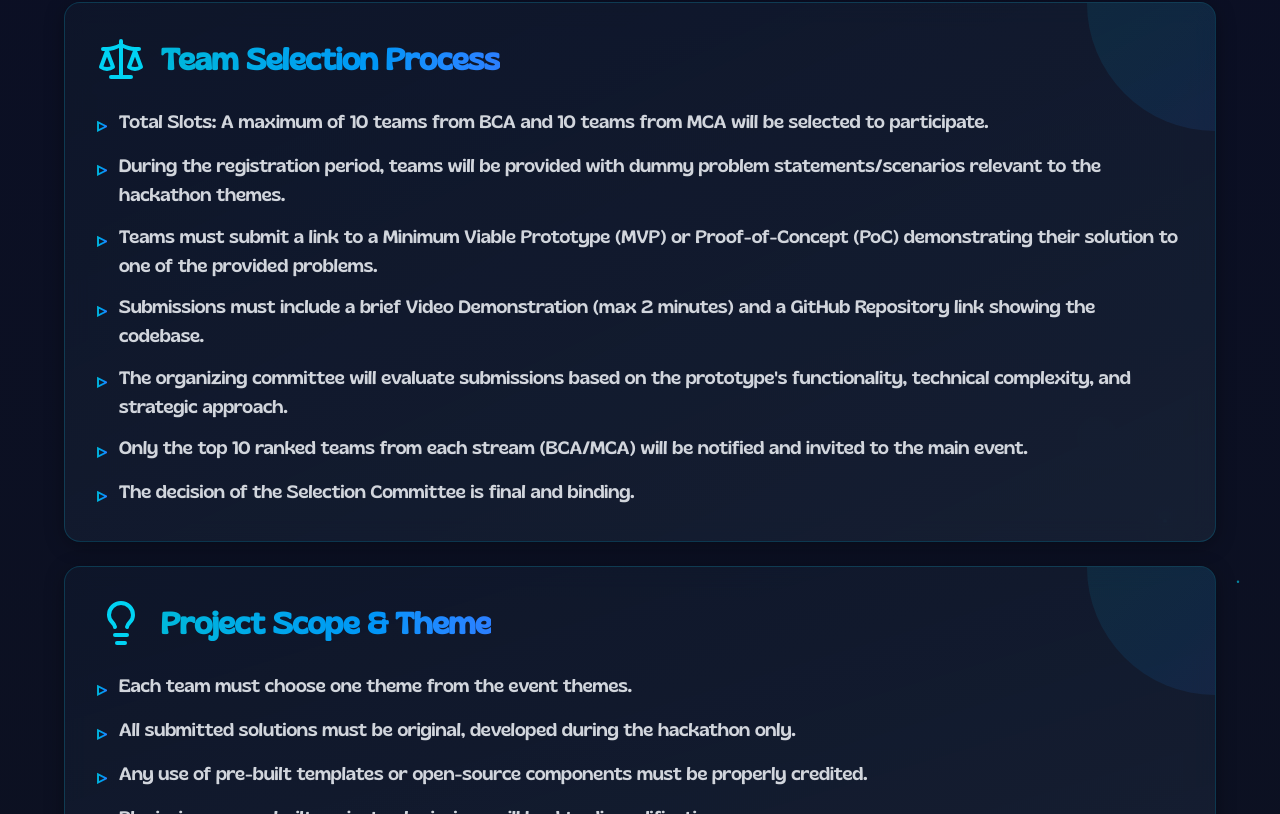
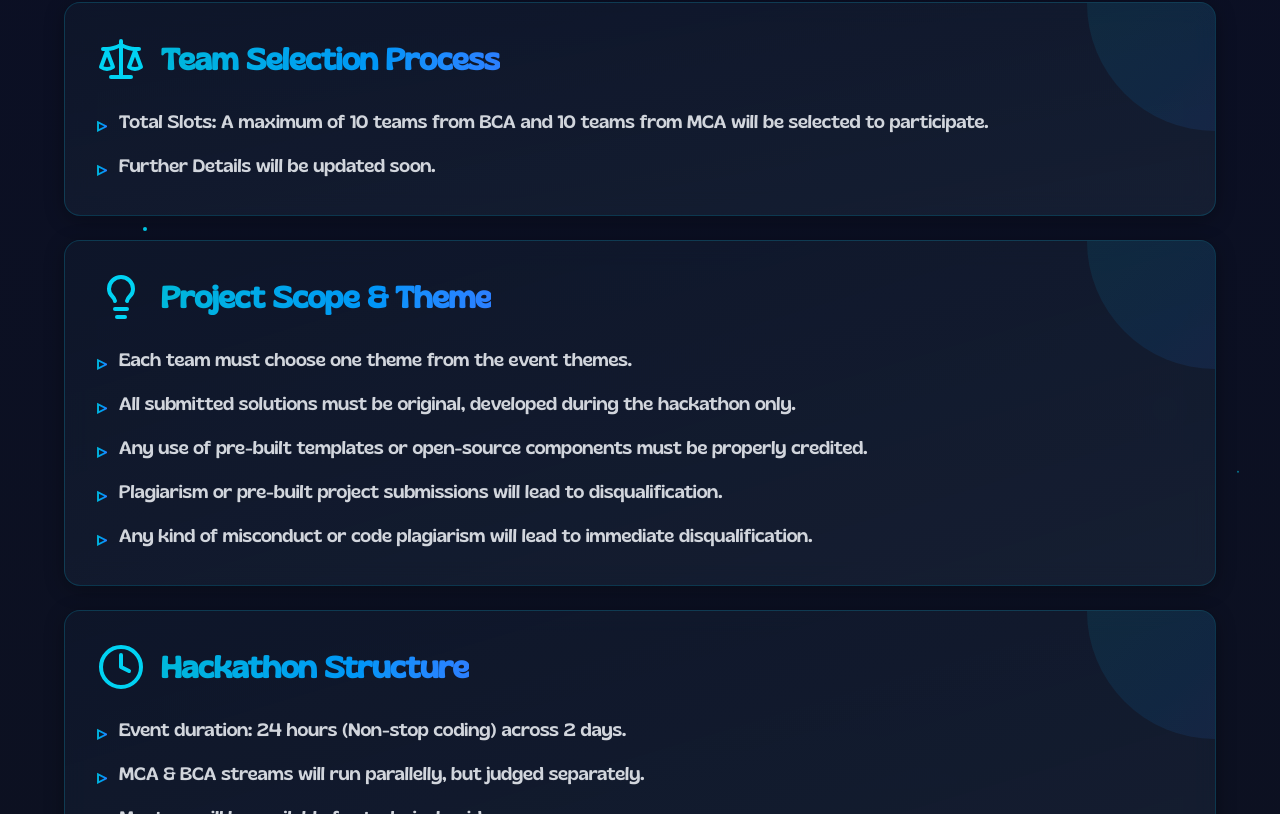
Before and after one commit to Sugandh107/Innoverse, a React (Vite) app: page /rules in a window 1280 px wide. Shown: the part 986-1800 px from the top of the page. Built offline with nearby package versions, Linux system fonts and the light colour scheme.

Commit message:
Fix : Rules changes

```diff
--- a/src/components/Rules/Rules.jsx
+++ b/src/components/Rules/Rules.jsx
@@ -50,12 +50,13 @@ const Rules = () => {
 			icon: Scale,
 			points: [
 				"Total Slots: A maximum of 10 teams from BCA and 10 teams from MCA will be selected to participate.",
-				"During the registration period, teams will be provided with dummy problem statements/scenarios relevant to the hackathon themes.",
-				"Teams must submit a link to a Minimum Viable Prototype (MVP) or Proof-of-Concept (PoC) demonstrating their solution to one of the provided problems.",
-				"Submissions must include a brief Video Demonstration (max 2 minutes) and a GitHub Repository link showing the codebase.",
-				"The organizing committee will evaluate submissions based on the prototype's functionality, technical complexity, and strategic approach.",
-				"Only the top 10 ranked teams from each stream (BCA/MCA) will be notified and invited to the main event.",
-				"The decision of the Selection Committee is final and binding.",
+				"Further Details will be updated soon.",
+				// "During the registration period, teams will be provided with dummy problem statements/scenarios relevant to the hackathon themes.",
+				// "Teams must submit a link to a Minimum Viable Prototype (MVP) or Proof-of-Concept (PoC) demonstrating their solution to one of the provided problems.",
+				// "Submissions must include a brief Video Demonstration (max 2 minutes) and a GitHub Repository link showing the codebase.",
+				// "The organizing committee will evaluate submissions based on the prototype's functionality, technical complexity, and strategic approach.",
+				// "Only the top 10 ranked teams from each stream (BCA/MCA) will be notified and invited to the main event.",
+				// "The decision of the Selection Committee is final and binding.",
 			],
 		},
 		{
```
